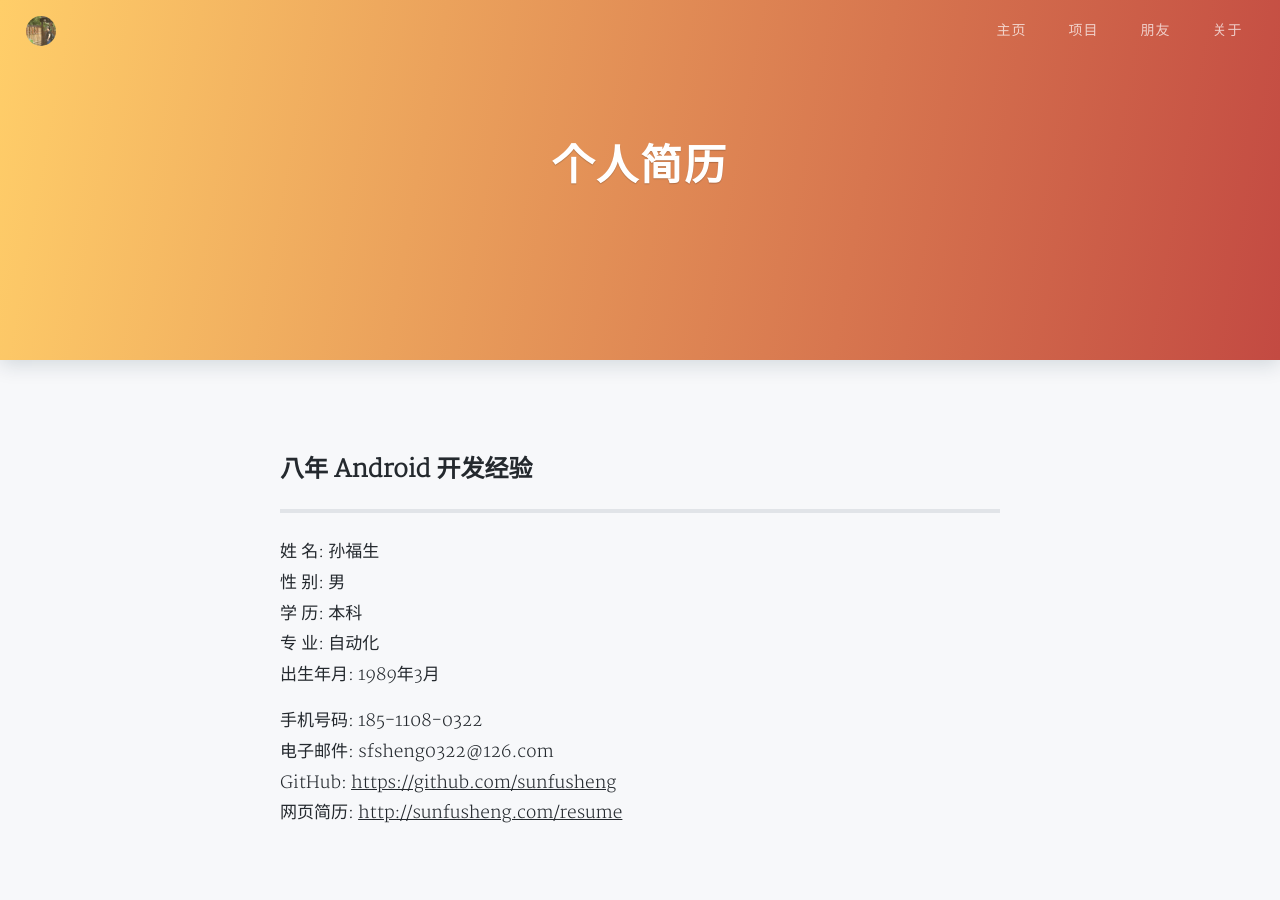
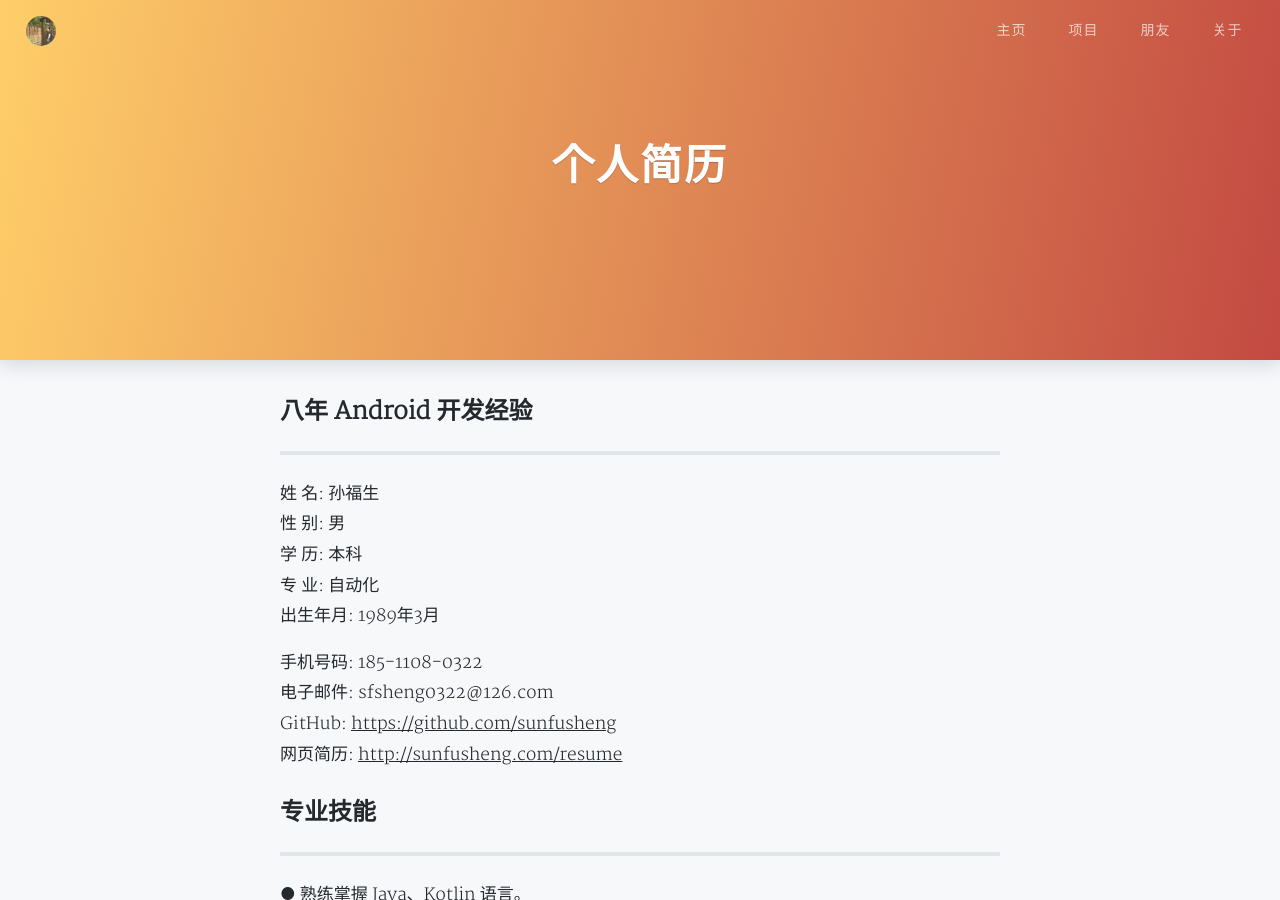
Before and after one commit to sunfusheng/sunfusheng.github.io, a Jekyll site: the page built from resume.md, in a window 1280 px wide and 900 px high. Built offline with Jekyll 4.4.1, drawn with Linux system fonts in a browser that asks for light colours; nearby versions of some CDN libraries; a style sheet for code colours, icons or effects is not loaded.

Commit message:
modify resume

```diff
--- a/resume.md
+++ b/resume.md
@@ -3,7 +3,6 @@ title: 个人简历
 layout: page
 ---
 
-<br/>
 
 ## 八年 Android 开发经验
 ***
@@ -19,7 +18,6 @@ layout: page
 GitHub: [https://github.com/sunfusheng](https://github.com/sunfusheng)
 网页简历: [http://sunfusheng.com/resume](http://sunfusheng.com/resume)
 
-<br/>
 
 ## 专业技能
 ***
@@ -38,7 +36,6 @@ GitHub: [https://github.com/sunfusheng](https://github.com/sunfusheng)
 ● 熟悉 Flutter 项目开发，能够开发普通的应用界面。
 ● 具备极强的自控力、执行力及学习能力，并同时兼备良好的沟通协作能力，注重个人及团队的产出效率。
 
-<br/>
 
 ## 工作经历
 ***
@@ -64,7 +61,6 @@ GitHub: [https://github.com/sunfusheng](https://github.com/sunfusheng)
 3、接入日志回捞能力，定位线上问题。
 4、调试面板开发，测试环境方便RD和QA查看过滤日志、广播消息等，支持切换测试环境。
 
-<br/>
 
 ### 滴滴，Android 资深开发工程师（职级D7）
 
@@ -78,7 +74,6 @@ GitHub: [https://github.com/sunfusheng](https://github.com/sunfusheng)
 2、通过构建场景化的方式优化成单前后的业务逻辑，降低了业务之间的耦合。
 3、解决线上崩溃和卡顿问题，降低千分之二左右的崩溃率。
 
-<br/>
 
 ### 360，Android 高级开发工程师
 
@@ -100,7 +95,6 @@ GitHub: [https://github.com/sunfusheng](https://github.com/sunfusheng)
 1、APP首页开发与维护，封装 RecyclerView 实现数据驱动以显示多种数据类型，简化沉淀为开源项目 [MultiType](https://github.com/sunfusheng/MultiType)。
 2、视频播放器功能开发与维护。
 
-<br/>
 
 ### 回家吃饭，Android 高级开发工程师
 
@@ -108,7 +102,6 @@ GitHub: [https://github.com/sunfusheng](https://github.com/sunfusheng)
 
 回家吃饭是一款基于地理位置的家庭厨房共享平台，以配送、自取、上门就餐多种方式为忙碌的上班族或不愿下厨的年轻人等提供安心可口的家常菜，致力于解决对健康美食有需求与富余生产力衔接的问题，创造一种全新的生活方式。工作期间我主要负责C端APP的功能开发与维护，重构了首页、厨房详情页、购物车等功能。
 
-<br/>
 
 ### 创新工场，Android 工程师
 
@@ -116,7 +109,6 @@ GitHub: [https://github.com/sunfusheng](https://github.com/sunfusheng)
 
 [美丽屋](http://bj.meiliwu.com/)是一款租房、买房、浏览房产信息的APP，具有 IM 聊天功能。工作期间我主要负责应用的登录注册、引导页、租房详情页、税费计算器和贷款计算器的开发，并集成百度SDK实现地图查找房源功能。
 
-<br/>
 
 ## 教育经历
 ***
@@ -126,7 +118,6 @@ GitHub: [https://github.com/sunfusheng](https://github.com/sunfusheng)
 ● 全国大学生电子设计大赛优秀奖
 ● 校智能车大赛二等奖
 
-<br/>
 
 ## 兴趣爱好
 ***
@@ -134,9 +125,6 @@ GitHub: [https://github.com/sunfusheng](https://github.com/sunfusheng)
 ● 喜欢探索尝试新技术，热爱开源。
 ● 业余时间喜欢看书，有长期的个人健身习惯。
 
-
 <br/>
 
 > 感谢您花时间阅读我的简历，期待能有机会和您共事。
-
-<br/>
```
